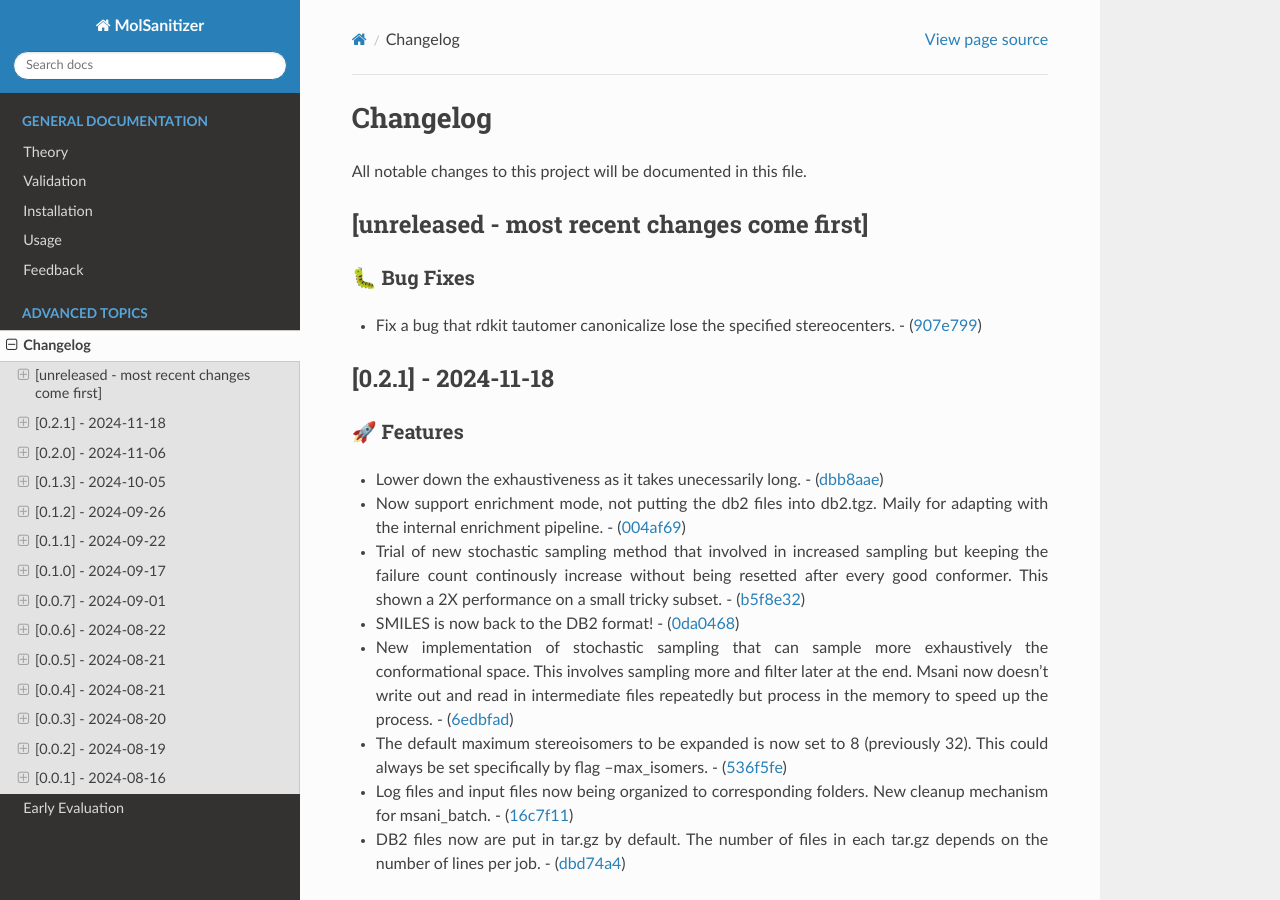
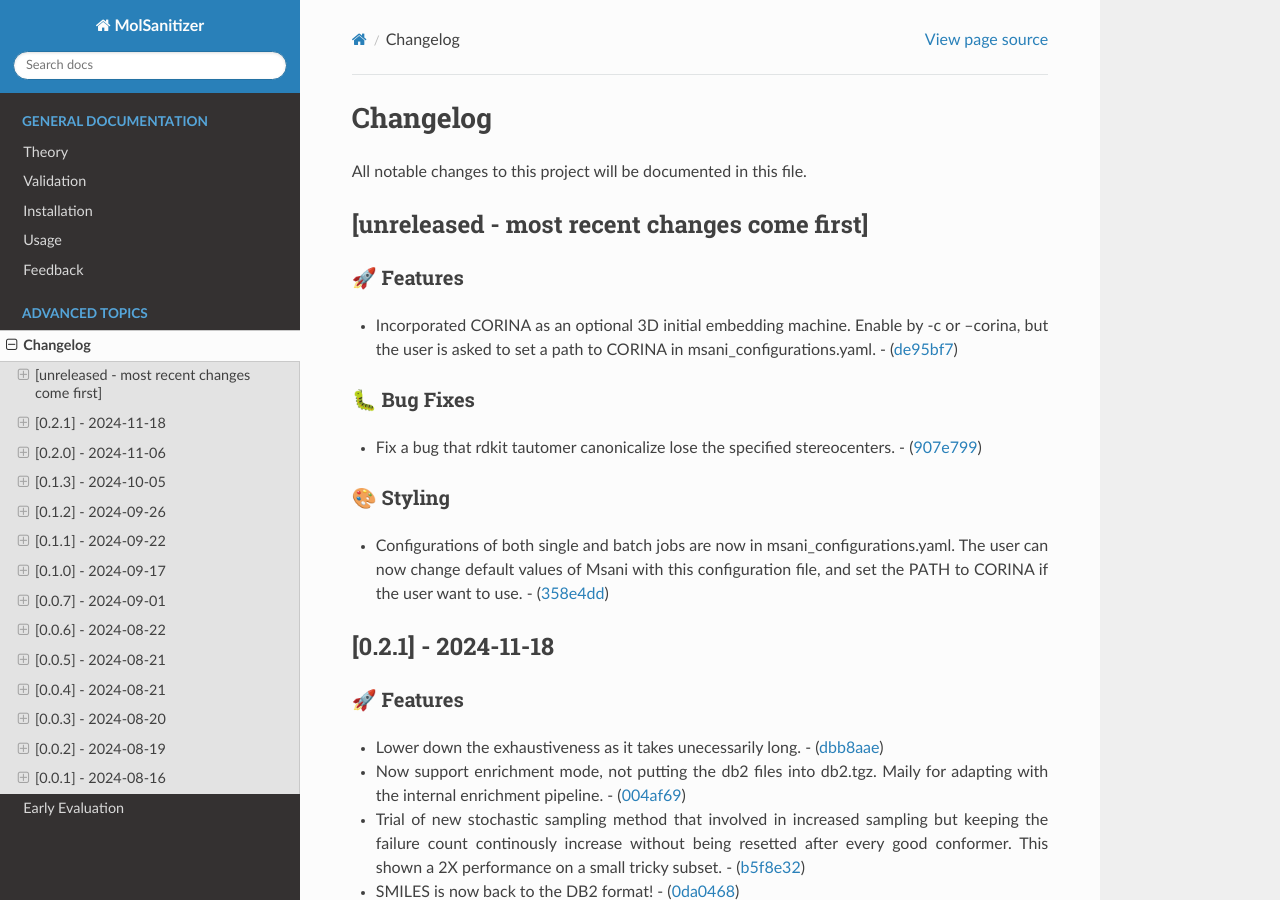
Before and after one commit to phonglam3103/msani-readthedocs, a Sphinx documentation site: the page built from docs/source/changes.rst, in a window 1280 px wide and 900 px high. Built offline with Sphinx 7.4.7 and the Read the Docs theme 3.1.0, drawn with Linux system fonts in a browser that asks for light colours; formulas are drawn with MathJax 3.

Commit message:
Update changes.rst from the software repository

```diff
--- a/docs/source/changes.rst
+++ b/docs/source/changes.rst
@@ -6,6 +6,14 @@ All notable changes to this project will be documented in this file.
 [unreleased - most recent changes come first]
 ---------------------------------------------
 
+🚀 Features
+~~~~~~~~~~
+
+-  Incorporated CORINA as an optional 3D initial embedding machine.
+   Enable by -c or –corina, but the user is asked to set a path to
+   CORINA in msani_configurations.yaml. -
+   (`de95bf7 <https://github.com/Isra3l/MolSanitizer/commit/de95bf7bfafde8c2306236c4a6990dd01cec0d97>`__)
+
 🐛 Bug Fixes
 ~~~~~~~~~~~
 
@@ -13,8 +21,19 @@ All notable changes to this project will be documented in this file.
    stereocenters. -
    (`907e799 <https://github.com/Isra3l/MolSanitizer/commit/907e7994bb15de84401d6b06fae3f1b970d11d47>`__)
 
+🎨 Styling
+~~~~~~~~~
+
+-  Configurations of both single and batch jobs are now in
+   msani_configurations.yaml. The user can now change default values of
+   Msani with this configuration file, and set the PATH to CORINA if the
+   user want to use. -
+   (`358e4dd <https://github.com/Isra3l/MolSanitizer/commit/358e4dd0ce07ca6e3792eb8f4ea11945083555d5>`__)
+
 [0.2.1] - 2024-11-18
 --------------------
+
+.. _features-1:
 
 🚀 Features
 ~~~~~~~~~~
@@ -91,6 +110,8 @@ All notable changes to this project will be documented in this file.
    only being used for the initial conversion for AMSOL. -
    (`65eed12 <https://github.com/Isra3l/MolSanitizer/commit/65eed12479d9d31fc11eeb31d0b40061f59fab5a>`__)
 
+.. _styling-1:
+
 🎨 Styling
 ~~~~~~~~~
 
```
Also changed, not shown: other parts of docs/source/changes.rst (+14 -14 lines).
